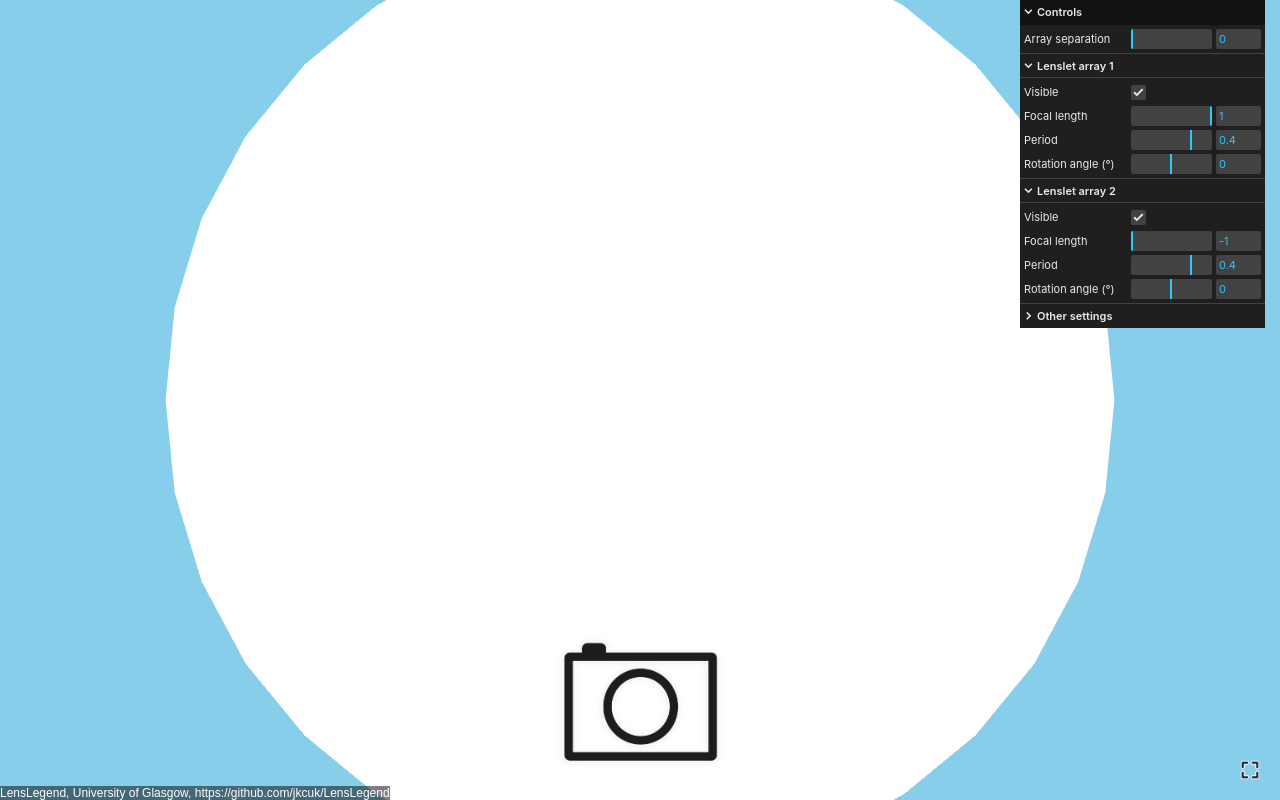
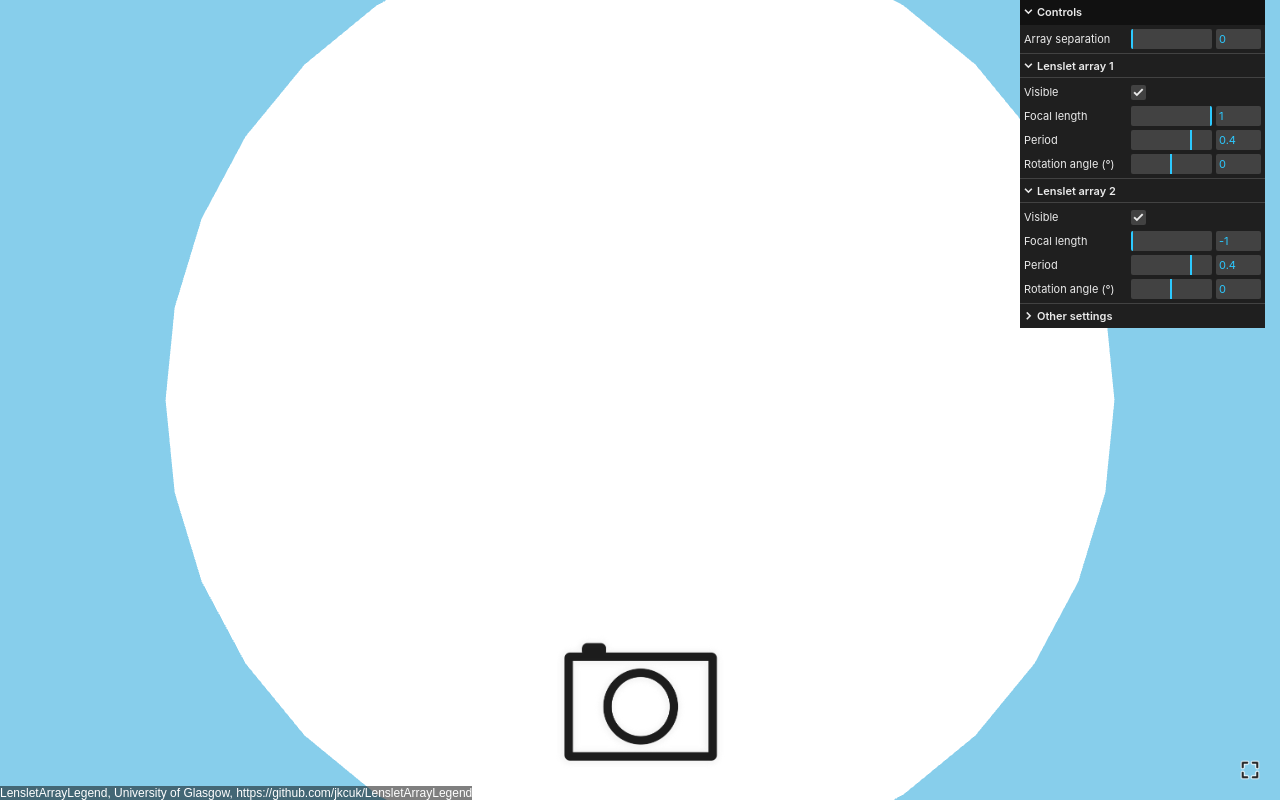
Before and after one commit to jkcuk/LensletLegend, a website built with Vite: page index.html in a window 1280 px wide. Built offline with nearby package versions, Linux system fonts and the light colour scheme; no server answers; animation ran at ten frames a second.

Commit message:
Name change

```diff
--- a/index.html
+++ b/index.html
@@ -2,7 +2,7 @@
 <html lang="en">
 	<head>
 		<meta charset="utf-8">
-		<title>LensLegend</title>
+		<title>LensletArrayLegend</title>
 		<!-- <link rel="icon" type="image/x-icon" href="./favicon.png"> -->
 		<style>
     	    body {
--- a/main.js
+++ b/main.js
@@ -581,5 +581,5 @@ function setInfo(text) {
 
 	// show the text only for 3 seconds
 	infotime = new Date().getTime();
-	setTimeout( () => { if(new Date().getTime() - infotime > 2999) info.innerHTML = `LensLegend, University of Glasgow, <a href="https://github.com/jkcuk/LensLegend">https://github.com/jkcuk/LensLegend</a>` }, 3000);
+	setTimeout( () => { if(new Date().getTime() - infotime > 2999) info.innerHTML = `LensletArrayLegend, University of Glasgow, <a href="https://github.com/jkcuk/LensletArrayLegend">https://github.com/jkcuk/LensletArrayLegend</a>` }, 3000);
 }
```
